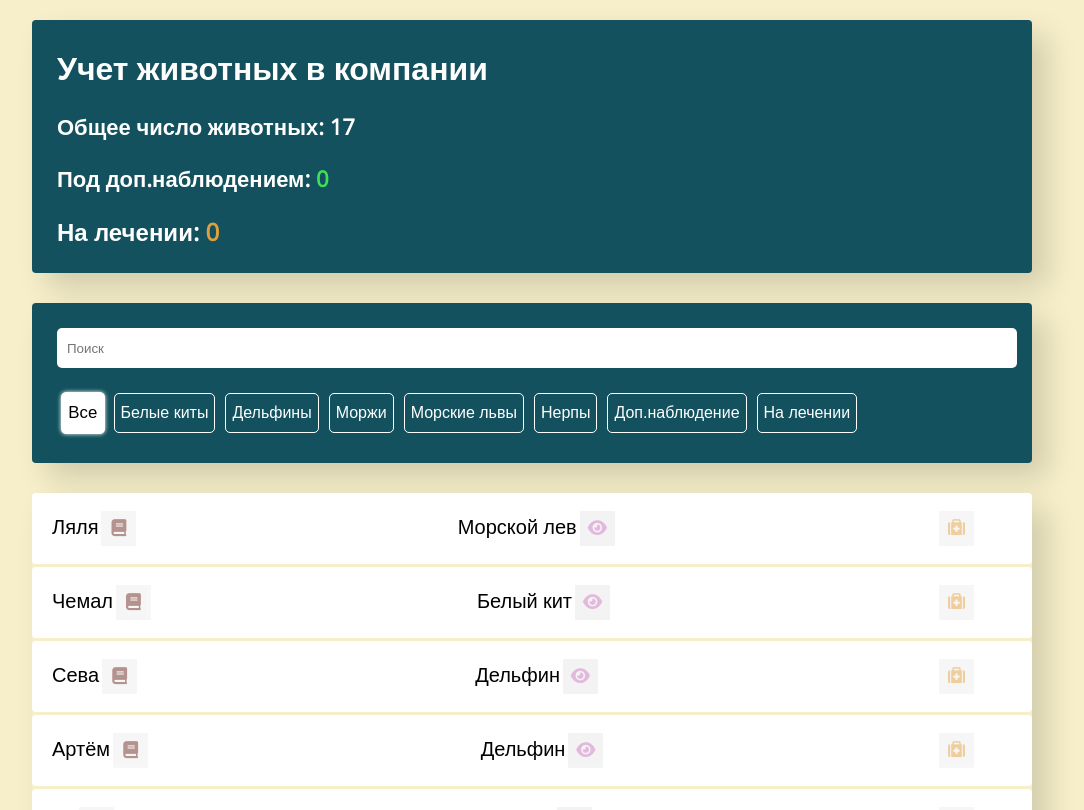
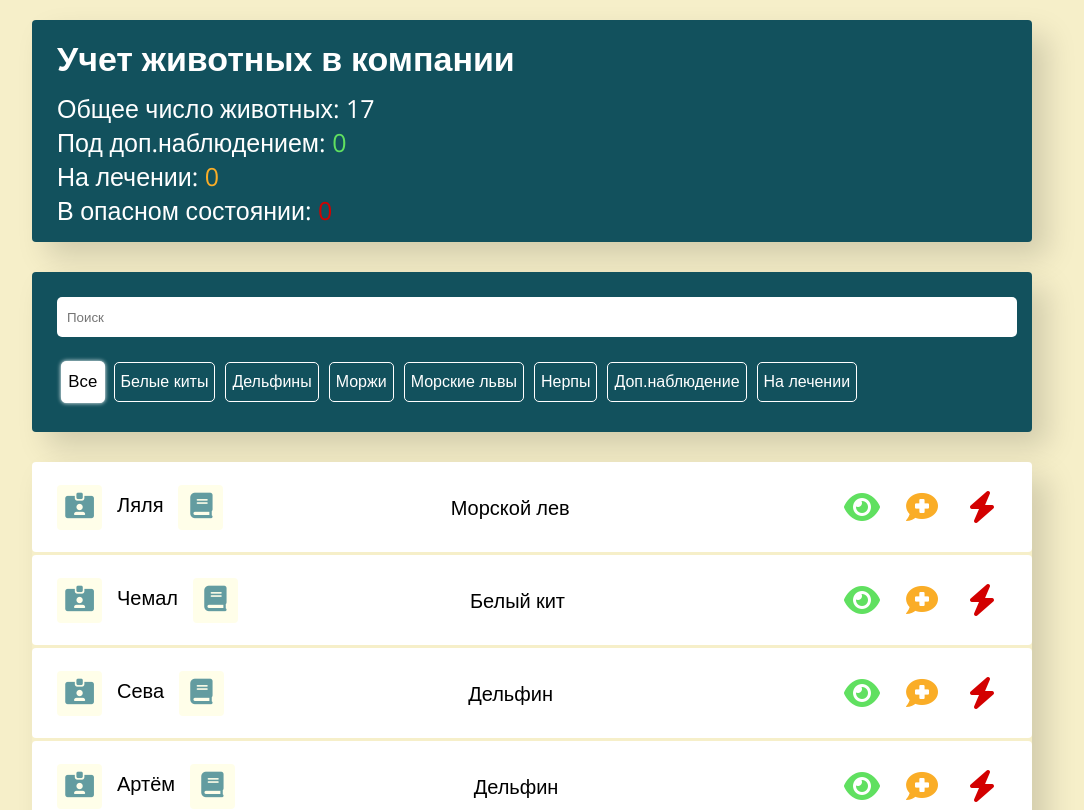
Before and after one commit to YuriyDubinin/animal-report, a React (Create React App) app: page / in a window 1280 px wide. Shown: the top 810 px of the page, without its empty margins (108-1192 px from the left). Built offline with nearby package versions, Linux system fonts and the light colour scheme.

Commit message:
Restructured components AppInfo, AnimalListItem & AnimalList
* Added new field inDangerousState for each object in 'db'(database emulation)

* Removed of logical part of component AnimalsListItem

* Style changes

```diff
--- a/src/components/animals-list-item/animals-list-item.jsx
+++ b/src/components/animals-list-item/animals-list-item.jsx
@@ -1,7 +1,7 @@
 import "./animals-list-item.scss";
 
 const AnimalsListItem = (props) => {
-    const { name, kindOfAnimal, treatment, specialAttention, onToggleProp } = props;
+    const { name, kindOfAnimal, treatment, specialAttention } = props;
 
     let classNames = "animals-list-item";
 
@@ -15,36 +15,34 @@ const AnimalsListItem = (props) => {
     return (
         <li className={classNames}>
             <div className="">
+                <button type="button" className="" title="Профиль">
+                    <i className="fa-solid fa-id-card-clip"></i>
+                </button>
                 <span className="" title="Имя животного">
                     {name}
                 </span>
-                <button type="button" className="btn-raport btn-sm" title="Отчёт">
+                <button type="button" className="" title="Отчёт">
                     <i className="fa-solid fa-book"></i>
                 </button>
             </div>
 
             <div className="">
-                <span className="animals-list-item-label" title="Тип животного">
+                <span className="" title="Тип животного">
                     {kindOfAnimal}
                 </span>
-                <button
-                    type="button"
-                    className="btn-set-attention btn-sm"
-                    onClick={onToggleProp}
-                    data-toggle="specialAttention"
-                    title="Установить дополнительное наблюдение"
-                >
-                    <i className="fa-solid fa-eye"></i>
-                </button>
             </div>
 
-            <div className="">
-                <button type="button" className="btn-treatment btn-sm " onClick={onToggleProp} data-toggle="treatment">
-                    <i className="fa-solid fa-suitcase-medical" title="Индикатор лечения"></i>
-                </button>
-
-                <i className="fa-solid fa-comment-medical" title="Дополнительное наблюдение"></i>
-            </div>
+            <ul className="animals-list-item__indicators">
+                <li>
+                    <i className="fa-solid fa-eye" title="Дополнительное наблюдение"></i>
+                </li>
+                <li>
+                    <i className="fa-solid fa-comment-medical" title="Находится на лечении"></i>
+                </li>
+                <li>
+                    <i className="fa-solid fa-bolt" title="В опасном состоянии"></i>
+                </li>
+            </ul>
         </li>
     );
 };
--- a/src/components/animals-list-item/animals-list-item.scss
+++ b/src/components/animals-list-item/animals-list-item.scss
@@ -3,85 +3,62 @@
     padding: 15px 20px;
     display: flex;
     justify-content: space-between;
+    align-items: center;
     background-color: white;
     border-radius: 4px;
-}
 
-.animals-list-item:last-child {
-    border-bottom: none;
-}
-
-.animals-list-item .btn-raport {
-    color: #6b2a1f;
-    transition: 0.3s all;
-    opacity: 0.5;
-}
-
-.btn-raport:hover {
-    opacity: 1;
-}
-
-.animals-list-item span {
+    span {
+        padding: 0 10px;
         line-height: 35px;
         font-size: 20px;
-    cursor: pointer;
     }
-
-.animals-list-item input {
-    line-height: 35px;
-    font-size: 20px;
-    text-align: center;
-    border: 0;
-}
-
-.animals-list-item .btn-set-attention {
-    color: #d89bd0;
-    transition: 0.3s all;
-    opacity: 0.7;
-}
-.btn-set-attention:hover {
-    opacity: 1;
-}
-
-.animals-list-item button {
-    width: 35px;
-    height: 35px;
-    margin: 3px;
+    button {
+        margin: 5px;
+        padding: 5px;
+        width: 45px;
+        height: 45px;
         font-size: 17px;
         border: none;
+        border-radius: 4px;
         cursor: pointer;
+        background-color: rgba(#fffbbf, 0.344);
+        transition: 0.3s all;
+        i {
+            color: rgba(#0d6577, 0.644);
+            transform: scale(1.5);
         }
-.animals-list-item .btn-treatment {
-    color: #e09f3e;
-    transition: 0.3s all;
-    opacity: 0.5;
+        &:hover {
+            background-color: #ffe94a;
+            i {
+                color: rgba(#122a1d, 1);
             }
-.btn-treatment:hover {
-    opacity: 1;
         }
-.animals-list-item .fa-comment-medical {
-    width: 35px;
-    height: 35px;
-    text-align: center;
-    line-height: 35px;
-    font-size: 16px;
-    color: #19b723;
-    transition: 0.3s all;
-    transform: translateX(30px);
-    opacity: 0;
-    border-radius: 4px;
     }
+    &__indicators {
+        display: flex;
+        justify-content: space-between;
+        align-items: center;
+        list-style-type: none;
 
-.animals-list-item.special-attention .fa-comment-medical {
-    opacity: 1;
-    transform: translateX(0px);
+        li {
+            padding: 5px;
+            width: 50px;
+            height: 50px;
+            display: flex;
+            justify-content: center;
+            align-items: center;
+            i {
+                transform: scale(2);
             }
-
-.animals-list-item.increase .animals-list-item-label,
-.animals-list-item.increase .animals-list-item-input {
-    color: #e09f3e;
+            &:nth-child(1) {
+                color: rgb(96, 224, 96);
             }
-
-.animals-list-item.increase .btn-star {
-    color: #aeaeae;
+            &:nth-child(2) {
+                color: rgb(250, 173, 39);
             }
+            &:nth-child(3) {
+                color: rgb(211, 0, 0);
+            }
+        }
+    }
+}
--- a/src/components/animals-list/animals-list.jsx
+++ b/src/components/animals-list/animals-list.jsx
@@ -2,19 +2,11 @@ import AnimalsListItem from "../animals-list-item/animals-list-item";
 
 import "./animals-list.scss";
 
-const AnimalsList = ({ data, onToggleProp }) => {
+const AnimalsList = ({ data }) => {
     const elements = data.map((item) => {
         const { id, ...itemProps } = item;
 
-        return (
-            <AnimalsListItem
-                key={id}
-                {...itemProps}
-                onToggleProp={(event) => {
-                    onToggleProp(id, event.currentTarget.getAttribute("data-toggle"));
-                }}
-            />
-        );
+        return <AnimalsListItem key={id} {...itemProps} />;
     });
     return <ul className="animals-list">{elements}</ul>;
 };
--- a/src/components/app-info/app-info.jsx
+++ b/src/components/app-info/app-info.jsx
@@ -1,16 +1,25 @@
 import "./app-info.scss";
 
-const AppInfo = ({ totalAnimals, animalsOnSpecialAttention, animalsOnTreatment }) => {
+const AppInfo = ({ totalAnimals, animalsOnSpecialAttention, animalsOnTreatment, inDangerousState }) => {
     return (
         <div className="app-info">
-            <h1>Учет животных в компании</h1>
-            <h3>Общее число животных: {totalAnimals}</h3>
-            <h3>
-                Под доп.наблюдением: <span>{animalsOnSpecialAttention}</span>
-            </h3>
-            <h2>
-                На лечении: <span>{animalsOnTreatment}</span>
-            </h2>
+            <ul className="app-info__list">
+                <li>
+                    <h2>Учет животных в компании</h2>
+                </li>
+                <li>
+                    Общее число животных: <span>{totalAnimals}</span>
+                </li>
+                <li>
+                    Под доп.наблюдением: <span>{animalsOnSpecialAttention}</span>
+                </li>
+                <li>
+                    На лечении: <span>{animalsOnTreatment}</span>
+                </li>
+                <li>
+                    В опасном состоянии: <span>{inDangerousState}</span>
+                </li>
+            </ul>
         </div>
     );
 };
--- a/src/components/app-info/app-info.scss
+++ b/src/components/app-info/app-info.scss
@@ -1,27 +1,34 @@
 .app-info {
+    &__list {
+        list-style-type: none;
         padding: 5px 25px;
         background-color: #12515d;
         border-radius: 4px;
         box-shadow: 15px 15px 30px rgba(0, 0, 0, 0.15);
         color: #fff;
+        li {
+            font-size: 25px;
+            font-weight: 500;
             h2 {
+                font-size: 34px;
+                margin: 10px 0;
+            }
+            &:nth-child(3) {
                 span {
-            color: #e09f3e;
+                    color: rgb(96, 224, 96);
                 }
             }
-    h3 {
-        font-size: 22px;
+            &:nth-child(4) {
                 span {
-            color: #3ee059;
+                    color: rgb(250, 173, 39);
+                }
+            }
+            &:nth-child(5) {
+                margin: 0 0 10px 0;
+                span {
+                    color: rgb(211, 0, 0);
                 }
             }
         }
-
-/*
-Color theme:
-.color1 {color: #122207;}
-.color2 {color: #12515d;}
-.color3 {color: #f28988;}
-.color4 {color: #f1d078;}
-.color5 {color: #f6efc9;}
-*/
+    }
+}
--- a/src/components/app/app.jsx
+++ b/src/components/app/app.jsx
@@ -12,23 +12,142 @@ import "./app.scss";
 
 const App = () => {
     const [data, setData] = useState([
-            { name: "Ляля", kindOfAnimal: "Морской лев", treatment: false, specialAttention: false, id: 1 },
-            { name: "Чемал", kindOfAnimal: "Белый кит", treatment: false, specialAttention: false, id: 2 },
-            { name: "Сева", kindOfAnimal: "Дельфин", treatment: false, specialAttention: false, id: 3 },
-            { name: "Артём", kindOfAnimal: "Дельфин", treatment: false, specialAttention: false, id: 4 },
-            { name: "Ая", kindOfAnimal: "Белый кит", treatment: false, specialAttention: false, id: 5 },
-            { name: "Тика", kindOfAnimal: "Морж", treatment: false, specialAttention: false, id: 6 },
-            { name: "Мэри", kindOfAnimal: "Морской лев", treatment: false, specialAttention: false, id: 7 },
-            { name: "Нюша", kindOfAnimal: "Дельфин", treatment: false, specialAttention: false, id: 8 },
-            { name: "Миша", kindOfAnimal: "Нерпа", treatment: false, specialAttention: false, id: 9 },
-            { name: "Марина", kindOfAnimal: "Нерпа", treatment: false, specialAttention: false, id: 10 },
-            { name: "Боб", kindOfAnimal: "Нерпа", treatment: false, specialAttention: false, id: 11 },
-            { name: "Жора", kindOfAnimal: "Нерпа", treatment: false, specialAttention: false, id: 12 },
-            { name: "Грызя", kindOfAnimal: "Нерпа", treatment: false, specialAttention: false, id: 13 },
-            { name: "Кнопа", kindOfAnimal: "Нерпа", treatment: false, specialAttention: false, id: 14 },
-            { name: "Умка", kindOfAnimal: "Нерпа", treatment: false, specialAttention: false, id: 15 },
-            { name: "Пух", kindOfAnimal: "Нерпа", treatment: false, specialAttention: false, id: 16 },
-            { name: "Кекс", kindOfAnimal: "Нерпа", treatment: false, specialAttention: false, id: 17 },
+            {
+                name: "Ляля",
+                kindOfAnimal: "Морской лев",
+                treatment: false,
+                specialAttention: false,
+                inDangerousState: false,
+                id: 1,
+            },
+            {
+                name: "Чемал",
+                kindOfAnimal: "Белый кит",
+                treatment: false,
+                specialAttention: false,
+                inDangerousState: false,
+                id: 2,
+            },
+            {
+                name: "Сева",
+                kindOfAnimal: "Дельфин",
+                treatment: false,
+                specialAttention: false,
+                inDangerousState: false,
+                id: 3,
+            },
+            {
+                name: "Артём",
+                kindOfAnimal: "Дельфин",
+                treatment: false,
+                specialAttention: false,
+                inDangerousState: false,
+                id: 4,
+            },
+            {
+                name: "Ая",
+                kindOfAnimal: "Белый кит",
+                treatment: false,
+                specialAttention: false,
+                inDangerousState: false,
+                id: 5,
+            },
+            {
+                name: "Тика",
+                kindOfAnimal: "Морж",
+                treatment: false,
+                specialAttention: false,
+                inDangerousState: false,
+                id: 6,
+            },
+            {
+                name: "Мэри",
+                kindOfAnimal: "Морской лев",
+                treatment: false,
+                specialAttention: false,
+                inDangerousState: false,
+                id: 7,
+            },
+            {
+                name: "Нюша",
+                kindOfAnimal: "Дельфин",
+                treatment: false,
+                specialAttention: false,
+                inDangerousState: false,
+                id: 8,
+            },
+            {
+                name: "Миша",
+                kindOfAnimal: "Нерпа",
+                treatment: false,
+                specialAttention: false,
+                inDangerousState: false,
+                id: 9,
+            },
+            {
+                name: "Марина",
+                kindOfAnimal: "Нерпа",
+                treatment: false,
+                specialAttention: false,
+                inDangerousState: false,
+                id: 10,
+            },
+            {
+                name: "Боб",
+                kindOfAnimal: "Нерпа",
+                treatment: false,
+                specialAttention: false,
+                inDangerousState: false,
+                id: 11,
+            },
+            {
+                name: "Жора",
+                kindOfAnimal: "Нерпа",
+                treatment: false,
+                specialAttention: false,
+                inDangerousState: false,
+                id: 12,
+            },
+            {
+                name: "Грызя",
+                kindOfAnimal: "Нерпа",
+                treatment: false,
+                specialAttention: false,
+                inDangerousState: false,
+                id: 13,
+            },
+            {
+                name: "Кнопа",
+                kindOfAnimal: "Нерпа",
+                treatment: false,
+                specialAttention: false,
+                inDangerousState: false,
+                id: 14,
+            },
+            {
+                name: "Умка",
+                kindOfAnimal: "Нерпа",
+                treatment: false,
+                specialAttention: false,
+                inDangerousState: false,
+                id: 15,
+            },
+            {
+                name: "Пух",
+                kindOfAnimal: "Нерпа",
+                treatment: false,
+                specialAttention: false,
+                inDangerousState: false,
+                id: 16,
+            },
+            {
+                name: "Кекс",
+                kindOfAnimal: "Нерпа",
+                treatment: false,
+                specialAttention: false,
+                inDangerousState: false,
+                id: 17,
+            },
         ]),
         [term, setTerm] = useState(""),
         [filterMode, setFilterMode] = useState("Все"),
@@ -69,18 +188,6 @@ const App = () => {
         } else {
             return false;
         }
-    };
-
-    //reverse prop value
-    const onToggleProp = (id, prop) => {
-        setData(
-            data.map((item) => {
-                if (item.id === id) {
-                    return { ...item, [prop]: !item[prop] };
-                }
-                return item;
-            })
-        );
     };
 
     //searches for animals by spelling in name
@@ -139,7 +246,8 @@ const App = () => {
 
     const totalAnimals = data.length,
         animalsOnTreatment = data.filter((item) => item.treatment).length,
-        animalsOnSpecialAttention = data.filter((item) => item.specialAttention).length;
+        animalsOnSpecialAttention = data.filter((item) => item.specialAttention).length,
+        inDangerousState = data.filter((item) => item.inDangerousState).length;
 
     //data displayed in the main list
     const visibleData = filterAnimals(searchAnimals(data, term), filterMode);
@@ -149,6 +257,7 @@ const App = () => {
                 totalAnimals={totalAnimals}
                 animalsOnTreatment={animalsOnTreatment}
                 animalsOnSpecialAttention={animalsOnSpecialAttention}
+                inDangerousState={inDangerousState}
             />
 
             <div className="search-panel">
@@ -156,7 +265,7 @@ const App = () => {
                 <AppFilter filterMode={filterMode} onUpdateFilter={onUpdateFilter} />
             </div>
 
-            <AnimalsList data={visibleData} onToggleProp={onToggleProp} />
+            <AnimalsList data={visibleData} />
             <AnimalsAddForm onAdd={addItem} onCheck={checkAvailability} onModalActive={setModalActive} />
             <AnimalsDeleteForm onDelete={deleteItem} onCheck={checkAvailability} onModalActive={setModalActive} />
             <Modal active={modalActive} onModalActive={onModalActive} />
```
Also changed, not shown: src/components/app-info/app-info.css (added), src/components/search-panel/search-panel.css (added). Lines whose indentation alone changed are shown as unchanged.
